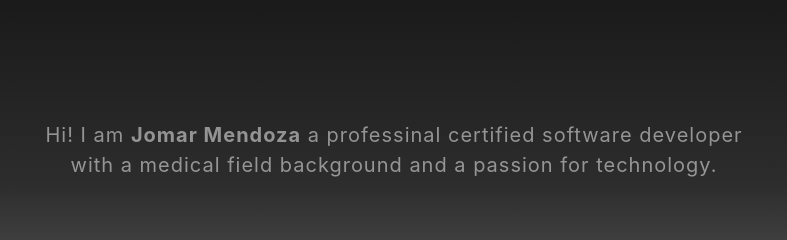
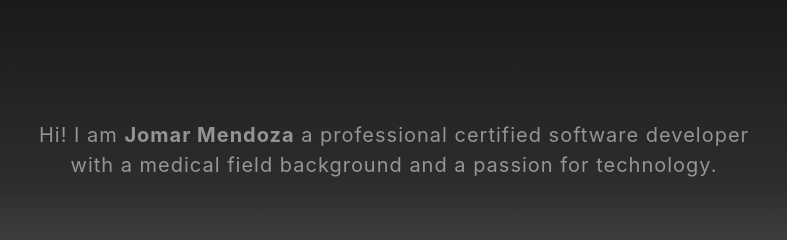
Before and after one commit to jomarmen10/jomarmen10.github.io, a website with bundled scripts: page index.html in a window 1280 px wide. Shown: the part 840-1080 px from the top of the page, 246-1033 px from the left. Built offline with nearby package versions, Linux system fonts and the light colour scheme.

Commit message:
added the o

```diff
--- a/index.html
+++ b/index.html
@@ -67,7 +67,7 @@
     <div class="container">
       <div class="row">
         <div class="col-lg-8 mx-auto">
-          <p class="text-white-50" style='font-size: 20px'>Hi! I am <strong>Jomar Mendoza</strong> a professinal certified software developer with a medical field background and a passion for technology. </p>
+          <p class="text-white-50" style='font-size: 20px'>Hi! I am <strong>Jomar Mendoza</strong> a professional certified software developer with a medical field background and a passion for technology. </p>
 
         </div>
       </div>
```
